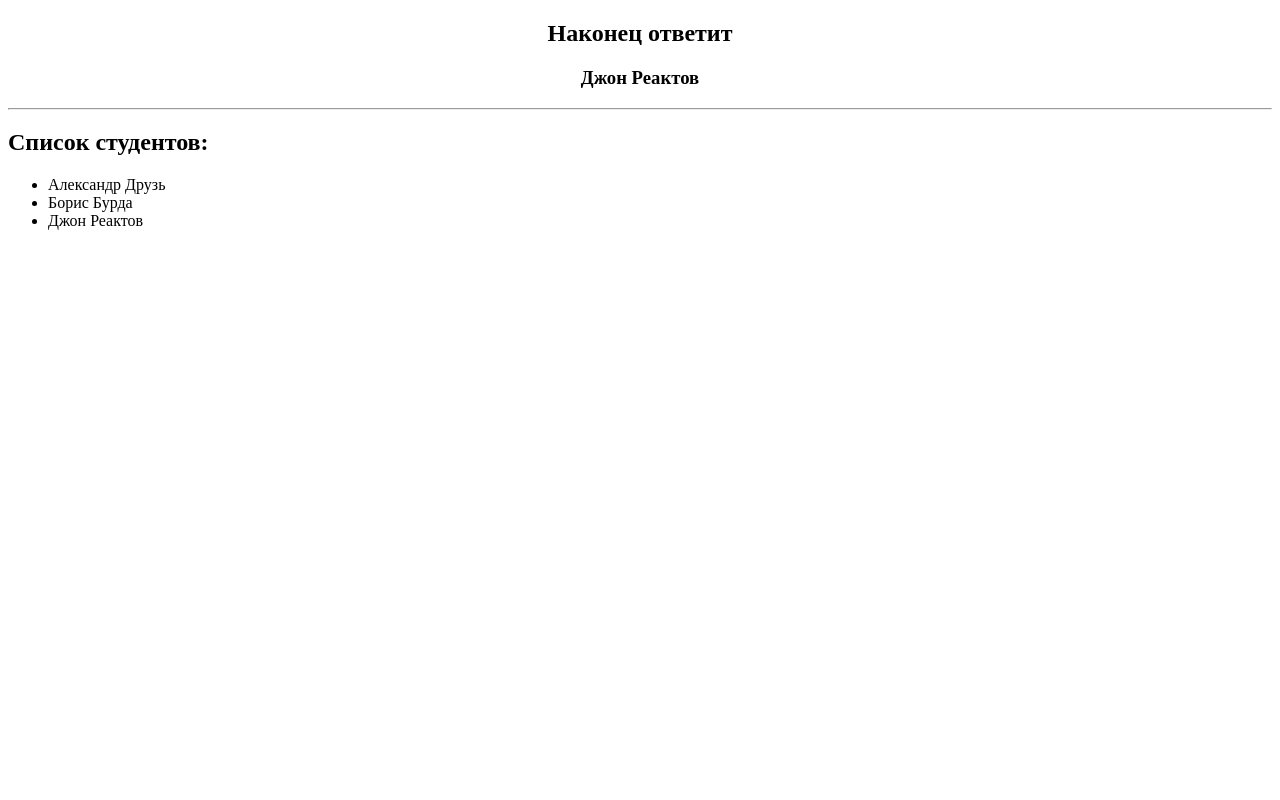
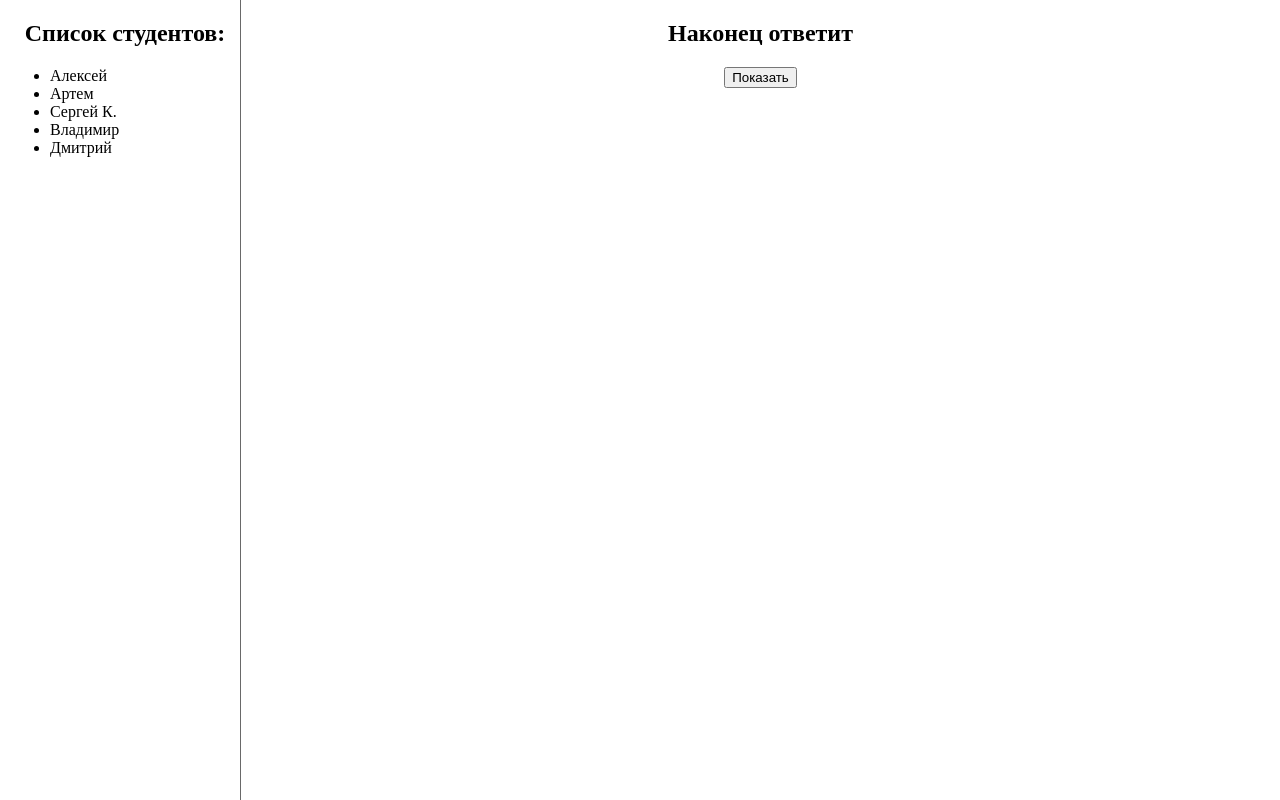
Before and after one commit to kostia-official/react-course-23, a React (Create React App) app: page / in a window 1280 px wide. Built offline with nearby package versions, Linux system fonts and the light colour scheme.

Commit message:
Style with CSS modules

```diff
--- a/src/App.js
+++ /dev/null
@@ -1,21 +0,0 @@
-import React from "react";
-import students from "./students";
-import { RandomAnswerer } from "./RandomAnswerer";
-import { StudentsList } from "./StudentsList";
-import { CenterText } from "./CenterText";
-
-function App() {
-  return (
-    <div>
-      <CenterText>
-        <RandomAnswerer answerers={students} />
-      </CenterText>
-
-      <hr />
-
-      <StudentsList students={students} />
-    </div>
-  );
-}
-
-export default App;
--- a/src/RandomAnswerer.js
+++ /dev/null
@@ -1,24 +0,0 @@
-import React from "react";
-import _ from "lodash";
-import titles from "./titles";
-import PropTypes from "prop-types";
-
-export const RandomAnswerer = props => {
-  const wantsToAnswer = _.sample(props.answerers);
-  const randomTitle = _.sample(titles);
-
-  return (
-    <>
-      <h2>{randomTitle}</h2>
-      <h3>{wantsToAnswer.name}</h3>
-    </>
-  );
-};
-
-RandomAnswerer.propTypes = {
-  answerers: PropTypes.arrayOf(
-    PropTypes.shape({
-      name: PropTypes.string.isRequired
-    }).isRequired
-  ).isRequired
-};
--- /dev/null
+++ b/src/components/App/App.js
@@ -0,0 +1,29 @@
+import React from "react";
+import _ from "lodash";
+import students from "../../students";
+import { RandomAnswerer } from "../RandomAnswerer/RandomAnswerer";
+import { StudentsList } from "../StudentsList/StudentsList";
+import { CenterText } from "../CenterText/CenterText";
+
+import styles from "./App.module.scss";
+
+function App() {
+  const names = _.map(students, "name");
+  console.log(names);
+
+  return (
+    <div className={styles.appContainer}>
+      <div className={styles.studentsListContainer}>
+        <StudentsList students={students} />
+      </div>
+
+      <div className={styles.randomAnswererContainer}>
+        <CenterText>
+          <RandomAnswerer answerers={students} />
+        </CenterText>
+      </div>
+    </div>
+  );
+}
+
+export default App;
--- /dev/null
+++ b/src/components/App/App.module.scss
@@ -0,0 +1,24 @@
+$left-bar-width: 230px;
+
+.appContainer {
+  display: flex;
+}
+
+.studentsListContainer {
+  //background: indianred;
+
+  width: $left-bar-width;
+  height: 100vh;
+
+  border-right-color: dimgrey;
+  border-right-width: 1px;
+  border-right-style: solid;
+
+  padding-left: 10px;
+}
+
+.randomAnswererContainer {
+  //background: moccasin;
+
+  flex-grow: 1;
+}
--- /dev/null
+++ b/src/components/RandomAnswerer/RandomAnswerer.js
@@ -0,0 +1,39 @@
+import React from "react";
+import _ from "lodash";
+import titles from "../../titles";
+import PropTypes from "prop-types";
+
+import styles from "./RandomAnswerer.module.scss";
+
+export const RandomAnswerer = props => {
+  const wantsToAnswer = _.sample(props.answerers);
+  const randomTitle = _.sample(titles);
+
+  return (
+    <>
+      <h2>{randomTitle}</h2>
+      <span id="answerer" className={styles.hide}>
+        {wantsToAnswer.name}
+      </span>
+      <button id="show-button" onClick={show}>
+        Показать
+      </button>
+    </>
+  );
+};
+
+function show() {
+  const answerer = document.getElementById("answerer");
+  answerer.className = "";
+
+  const showButton = document.getElementById("show-button");
+  showButton.className = styles.hide;
+}
+
+RandomAnswerer.propTypes = {
+  answerers: PropTypes.arrayOf(
+    PropTypes.shape({
+      name: PropTypes.string.isRequired
+    }).isRequired
+  ).isRequired
+};
--- /dev/null
+++ b/src/components/RandomAnswerer/RandomAnswerer.module.scss
@@ -0,0 +1,9 @@
+.randomAnswererTitle {
+  font-size: x-large;
+  padding: 10px 0;
+  display: block;
+}
+
+.hide {
+  display: none;
+}
--- a/src/StudentsList.js
+++ b/src/components/StudentsList/StudentsList.js
@@ -2,16 +2,18 @@ import React from "react";
 import _ from "lodash";
 import PropTypes from "prop-types";
 
+import styles from "./StudentsList.module.scss";
+
 export const StudentsList = ({ students, title = "Список студентов:" }) => {
   return (
-    <>
+    <div className={styles.studentsListContainer}>
       <h2>{title}</h2>
       <ul>
         {_.map(students, ({ name }, i) => {
           return <li key={i}>{name}</li>;
         })}
       </ul>
-    </>
+    </div>
   );
 };
 
--- /dev/null
+++ b/src/components/StudentsList/StudentsList.module.scss
@@ -0,0 +1,5 @@
+.studentsListContainer {
+  h2 {
+    text-align: center;
+  }
+}
--- a/src/index.js
+++ b/src/index.js
@@ -1,5 +1,7 @@
 import React from "react";
 import ReactDOM from "react-dom";
-import App from "./App";
+import App from "./components/App/App";
+
+import "./index.scss";
 
 ReactDOM.render(<App />, document.getElementById("root"));
--- /dev/null
+++ b/src/index.scss
@@ -0,0 +1,3 @@
+body {
+  margin: 0;
+}
--- a/src/students.json
+++ b/src/students.json
@@ -1,5 +1,7 @@
 [
-  { "name": "Александр Друзь" },
-  { "name": "Борис Бурда" },
-  { "name": "Джон Реактов" }
+  { "name": "Алексей" },
+  { "name": "Артем" },
+  { "name": "Сергей К." },
+  { "name": "Владимир" },
+  { "name": "Дмитрий" }
 ]
```
Also changed, not shown: src/components/CenterText/CenterText.js (renamed from src/CenterText.js), 1 other file (tests, documents, lock files or other folders).
